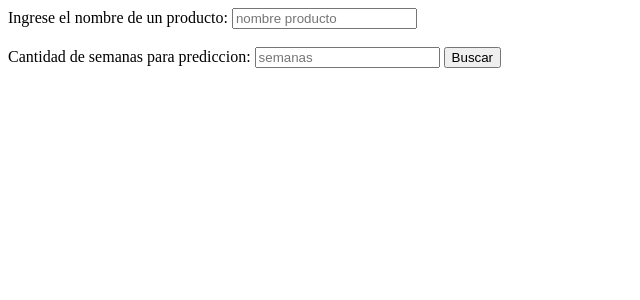
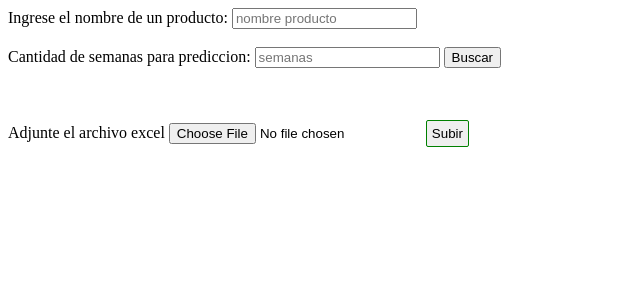
Before and after one commit to ifredysiguantay/django-scikit, a Django app: page /charts/ in a window 1280 px wide. Shown: the top 300 px of the page, without its empty margins (0-640 px from the left). Run offline with Django 3.2, Linux system fonts and the light colour scheme.

Commit message:
Inclusion de formulario para agregar archivo excel y ser procesada

```diff
--- a/charts/templates/form_action.html
+++ b/charts/templates/form_action.html
@@ -6,3 +6,12 @@
     <input id="data" type="number" name="weeks" min = "0" placeholder="semanas">
     <input type="submit" value="Buscar">
 </form>
+<br><br>
+<form action="/load_excel/" method = "post" enctype="multipart/form-data">
+{% csrf_token %}
+<label for="data">Adjunte el archivo excel </label>
+<input type="file" name="excel_file" placeholder="Subir archivo excel" required>
+<input type="submit"
+value="Subir"
+style="border: 1px solid green; padding:5px; border-radius: 2px; cursor: pointer;">
+</form>
```
